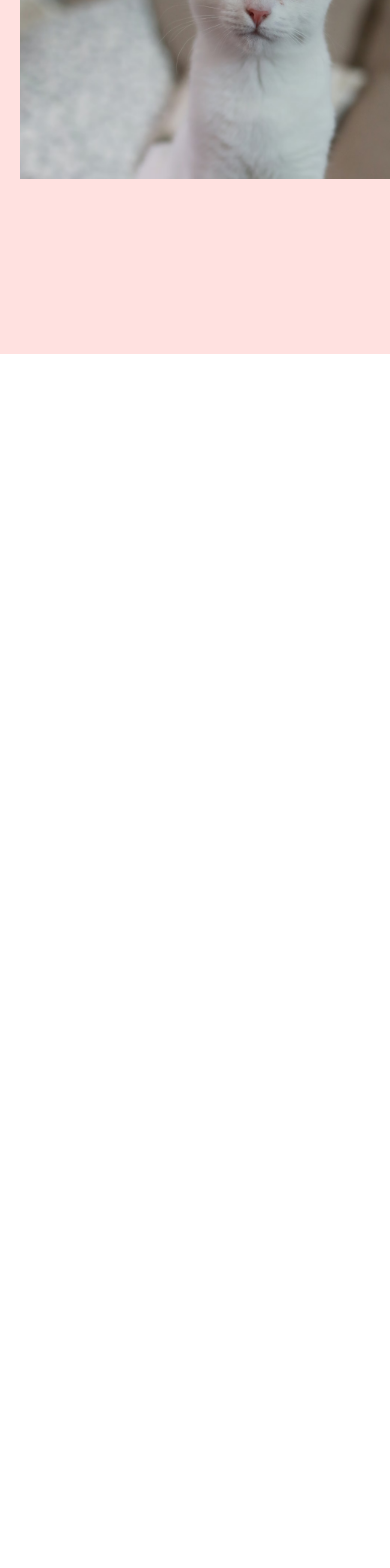
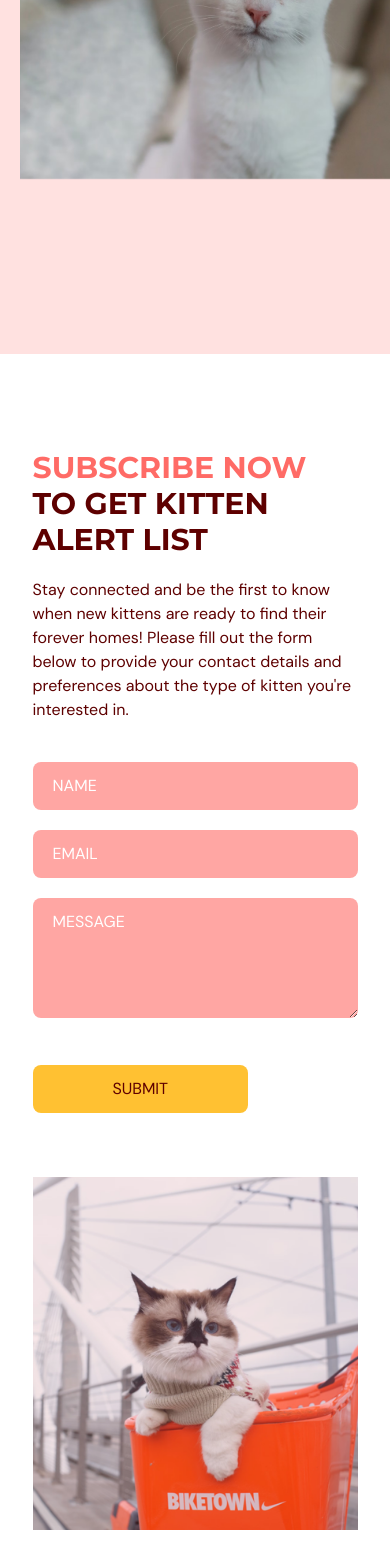
Before and after one commit to czhtoday/Cat-Shelter-Front-End-Project, a React (Vite) app in the folder cat-shelter/: page / in a window 390 px wide. Shown: the part 4169-5737 px from the top of the page. Before the commit the page ends 4523 px from the top, so only its background shows below. Built offline with nearby package versions, Linux system fonts and the light colour scheme.

Commit message:
finish the contact us page and the formsubmit settings

```diff
--- a/cat-shelter/package.json
+++ b/cat-shelter/package.json
@@ -14,7 +14,8 @@
     "framer-motion": "^11.3.31",
     "react": "^18.3.1",
     "react-anchor-link-smooth-scroll": "^1.0.12",
-    "react-dom": "^18.3.1"
+    "react-dom": "^18.3.1",
+    "react-hook-form": "^7.53.0"
   },
   "devDependencies": {
     "@eslint/js": "^9.9.0",
--- a/cat-shelter/src/App.tsx
+++ b/cat-shelter/src/App.tsx
@@ -4,6 +4,7 @@
 import Home from "@/scenes/home";
 import Benefits from "@/scenes/benefits";
 import OurCats from "@/scenes/ourCats";
+import ContactUs from "@/scenes/contactUs";
 
 
 function App() {
@@ -36,8 +37,7 @@
       <Home setSelectedPage={setSelectedPage} />
       <Benefits setSelectedPage={setSelectedPage} />
       <OurCats setSelectedPage={setSelectedPage} />
-
-
+      <ContactUs setSelectedPage={setSelectedPage} />
     </div>
   )
 }
--- /dev/null
+++ b/cat-shelter/src/scenes/contactUs/index.tsx
@@ -0,0 +1,161 @@
+import { useForm } from "react-hook-form";
+import { SelectedPage } from "@/shared/types";
+import { motion } from "framer-motion";
+import ContactUsPageGraphic from "@/assets/ContactUsPageGraphic.png";
+import HText from "@/shared/HText";
+
+type Props = {
+  setSelectedPage: (value: SelectedPage) => void;
+};
+
+const ContactUs = ({ setSelectedPage }: Props) => {
+  const inputStyles = `mb-5 w-full rounded-lg bg-primary-300
+  px-5 py-3 placeholder-white`;
+
+  const {
+    register,
+    trigger,
+    formState: { errors },
+  } = useForm();
+
+  const onSubmit = async (e: any) => {
+    const isValid = await trigger();
+    if (!isValid) {
+      e.preventDefault();
+    }
+  };
+
+  return (
+    <section id="contactus" className="mx-auto w-5/6 pt-24 pb-32">
+      <motion.div
+        onViewportEnter={() => setSelectedPage(SelectedPage.ContactUs)}
+      >
+        {/* HEADER */}
+        <motion.div
+          className="md:w-3/5"
+          initial="hidden"
+          whileInView="visible"
+          viewport={{ once: true, amount: 0.5 }}
+          transition={{ duration: 0.5 }}
+          variants={{
+            hidden: { opacity: 0, x: -50 },
+            visible: { opacity: 1, x: 0 },
+          }}
+        >
+          <HText>
+            <span className="text-primary-500">SUBSCRIBE NOW</span> TO GET KITTEN ALERT LIST
+          </HText>
+          <p className="my-5">
+            Stay connected and be the first to know when new kittens are ready to find their forever homes!
+            Please fill out the form below to provide your contact details and preferences about the type
+            of kitten you're interested in.
+          </p>
+        </motion.div>
+
+        {/* FORM AND IMAGE */}
+        <div className="mt-10 justify-between gap-8 md:flex">
+          <motion.div
+            className="mt-10 basis-3/5 md:mt-0"
+            initial="hidden"
+            whileInView="visible"
+            viewport={{ once: true, amount: 0.5 }}
+            transition={{ duration: 0.5 }}
+            variants={{
+              hidden: { opacity: 0, y: 50 },
+              visible: { opacity: 1, y: 0 },
+            }}
+          >
+            <form
+              target="_blank"
+              onSubmit={onSubmit}
+              action="https://formsubmit.co/d52964f2882c84972e598ff1361d9a2b"
+              method="POST"
+            >
+              <input
+                className={inputStyles}
+                type="text"
+                placeholder="NAME"
+                {...register("name", {
+                  required: true,
+                  maxLength: 100,
+                })}
+              />
+              {errors.name && (
+                <p className="mt-1 text-primary-500">
+                  {errors.name.type === "required" && "This field is required."}
+                  {errors.name.type === "maxLength" &&
+                    "Max length is 100 char."}
+                </p>
+              )}
+
+              <input
+                className={inputStyles}
+                type="text"
+                placeholder="EMAIL"
+                {...register("email", {
+                  required: true,
+                  pattern: /^[A-Z0-9._%+-]+@[A-Z0-9.-]+\.[A-Z]{2,}$/i,
+                })}
+              />
+              {errors.email && (
+                <p className="mt-1 text-primary-500">
+                  {errors.email.type === "required" &&
+                    "This field is required."}
+                  {errors.email.type === "pattern" && "Invalid email address."}
+                </p>
+              )}
+
+              <textarea
+                className={inputStyles}
+                placeholder="MESSAGE"
+                rows={4}
+                cols={50}
+                {...register("message", {
+                  required: true,
+                  maxLength: 2000,
+                })}
+              />
+              {errors.message && (
+                <p className="mt-1 text-primary-500">
+                  {errors.message.type === "required" &&
+                    "This field is required."}
+                  {errors.message.type === "maxLength" &&
+                    "Max length is 2000 char."}
+                </p>
+              )}
+
+              <button
+                type="submit"
+                className="mt-5 rounded-lg bg-secondary-500 px-20 py-3 transition duration-500 hover:text-white"
+              >
+                SUBMIT
+              </button>
+            </form>
+          </motion.div>
+
+          <motion.div
+            className="relative mt-16 basis-2/5 md:mt-0"
+            initial="hidden"
+            whileInView="visible"
+            viewport={{ once: true, amount: 0.5 }}
+            transition={{ delay: 0.2, duration: 0.5 }}
+            variants={{
+              hidden: { opacity: 0, y: 50 },
+              visible: { opacity: 1, y: 0 },
+            }}
+          >
+            <div className="w-full before:absolute before:-bottom-20 before:-right-10 before:z-[-1] md:before:content-meowtext">
+              <img
+                className="w-full"
+                alt="contact-us-page-graphic"
+                src={ContactUsPageGraphic}
+              />
+            </div>
+          </motion.div>
+        </div>
+      </motion.div>
+    </section>
+  );
+};
+
+export default ContactUs;
--- a/cat-shelter/src/scenes/navbar/index.tsx
+++ b/cat-shelter/src/scenes/navbar/index.tsx
@@ -51,9 +51,9 @@
                 />
               </div>
               {/* Inner right side (sign-in + Register)  */}
-              <div className={`${flexBetween} gap-8`}>
+              <div className={`${flexBetween} gap-8 text-sm`}>
                 <p>Sign In</p>
-                <ActionButton setSelectedPage={setSelectedPage}>Become a Member</ActionButton>
+                <ActionButton setSelectedPage={setSelectedPage}>JOIN MEOWSAVE</ActionButton>
               </div>
             </div>)
             : (
--- a/cat-shelter/src/scenes/ourCats/Cat.tsx
+++ b/cat-shelter/src/scenes/ourCats/Cat.tsx
@@ -5,6 +5,7 @@
 };
 
 const Cat = ({ name, description, image }: Props) => {
+  // only visible when user hover the picture
   const overlayStyles = `p-5 absolute z-30 flex
   h-[380px] w-[450px] flex-col items-center justify-center
   whitespace-normal bg-primary-500 text-center text-white
--- a/cat-shelter/src/shared/types.ts
+++ b/cat-shelter/src/shared/types.ts
@@ -11,7 +11,7 @@
   description: string;
 }
 
-export interface ClassType {
+export interface CatType {
   name: string;
   description?: string;
   image: string;
```
Also changed, not shown: cat-shelter/src/assets/ContactUsPageGraphic.png, 1 other file (tests, documents, lock files or other folders).
